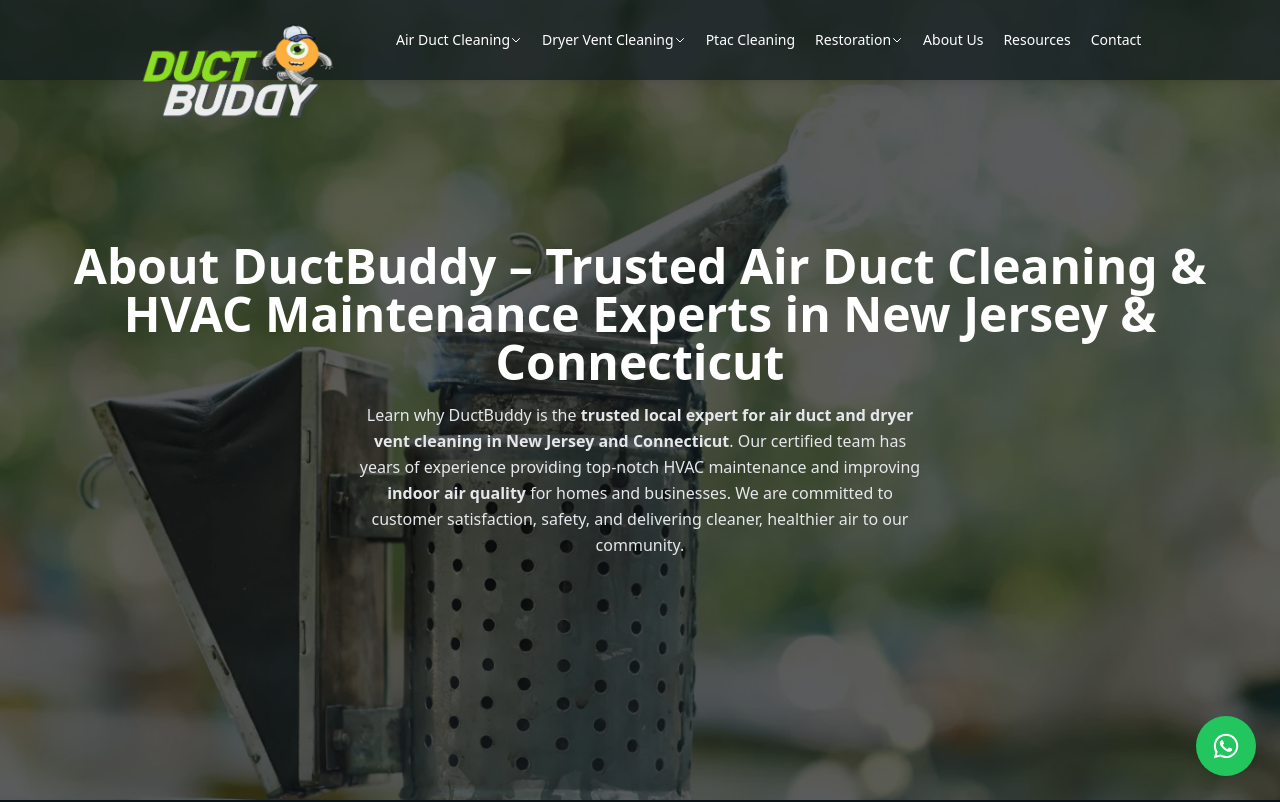
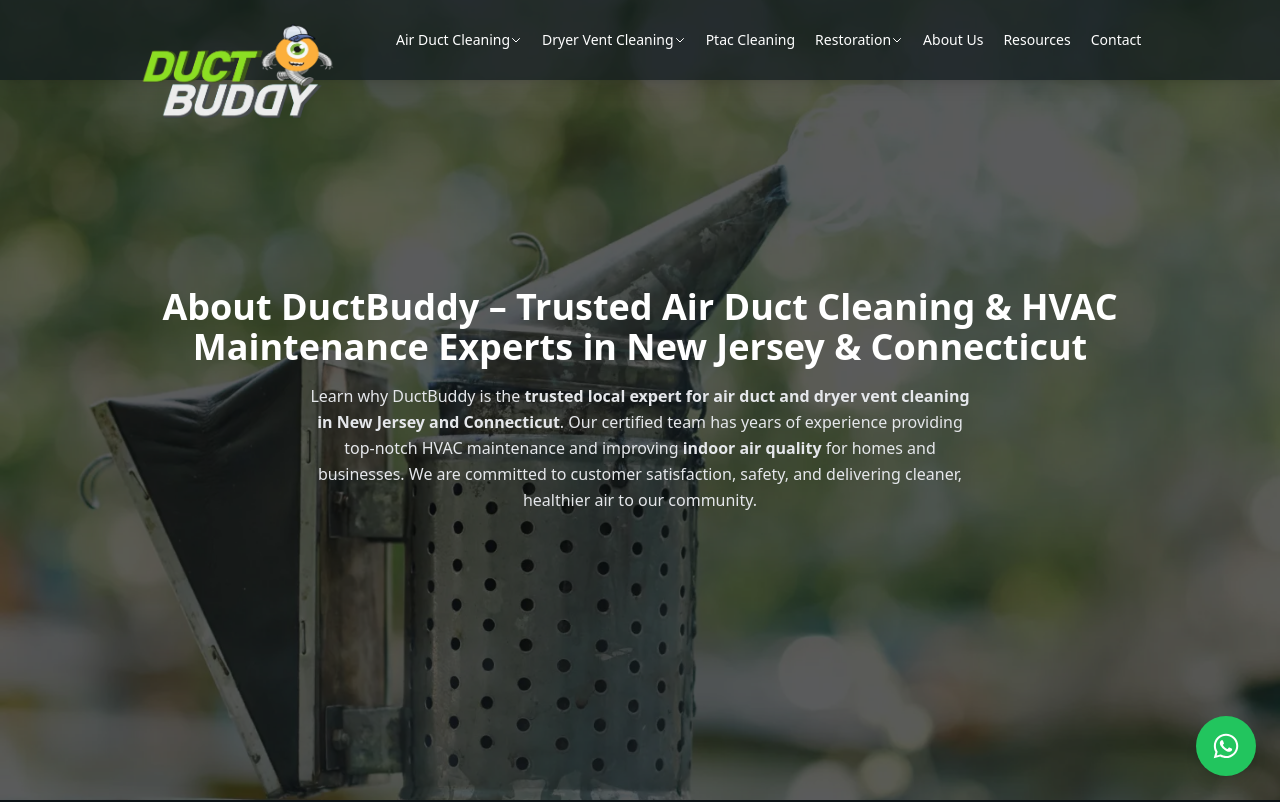
Before and after one commit to Haider-Ali-HA/CleaningWebsite, a React (Vite) app: page /about in a window 1280 px wide. Shown: the top 802 px of the page. Built offline with nearby package versions, Linux system fonts and the light colour scheme.

Commit message:
customer reviews image is visible and adjust home page heading font

```diff
--- a/src/components/common/Hero.jsx
+++ b/src/components/common/Hero.jsx
@@ -20,11 +20,11 @@
         initial="hidden"
         animate={isInView  ? "visible" : "hidden"}
         variants={fadeInLeftAnimation} className="relative px-5 text-center z-10 flex flex-col items-center justify-center h-full">
-        <h1 className="text-3xl font-bold leading-tight text-white sm:text-4xl lg:text-5xl">
+        <h1 className="text-3xl font-bold leading-tight text-white sm:text-4xl w-5/6">
          {title}
         </h1>
         <p
-  className="max-w-xl mx-auto mt-4 text-base text-center leading-relaxed text-gray-200"
+  className="max-w-2xl mx-auto mt-4 text-base text-center leading-relaxed text-gray-200"
   dangerouslySetInnerHTML={{ __html: description }}
 ></p>
       </motion.div>
--- a/src/components/home/Hero.jsx
+++ b/src/components/home/Hero.jsx
@@ -33,7 +33,7 @@
       >
         <div className="w-3/4 flex flex-col gap-5 mt-20 sm:mt-12 lg:mt-20 items-start">
           {/* H1: Keep your main heading referencing local coverage */}
-          <h1 className="text-4xl lg:text-6xl font-semibold">
+          <h1 className="text-4xl lg:text-5xl font-semibold">
             Air Duct & Dryer Vent Cleaning in New Jersey & Connecticut – For
             Healthier Indoor Air
           </h1>
--- a/src/components/resources/CustomerReviews.jsx
+++ b/src/components/resources/CustomerReviews.jsx
@@ -44,7 +44,7 @@
               <div class="relative w-full  max-w-xs mt-4 mb-10 ml-auto">
                 <img
                   class="ml-auto rounded-md"
-                  src="https://cdn.rareblocks.xyz/collection/celebration/images/features/1/person.webp"
+                  src="https://cdn.rareblocks.xyz/collection/celebration/images/features/1/person.jpg"
                   alt=""
                 />
 
```
